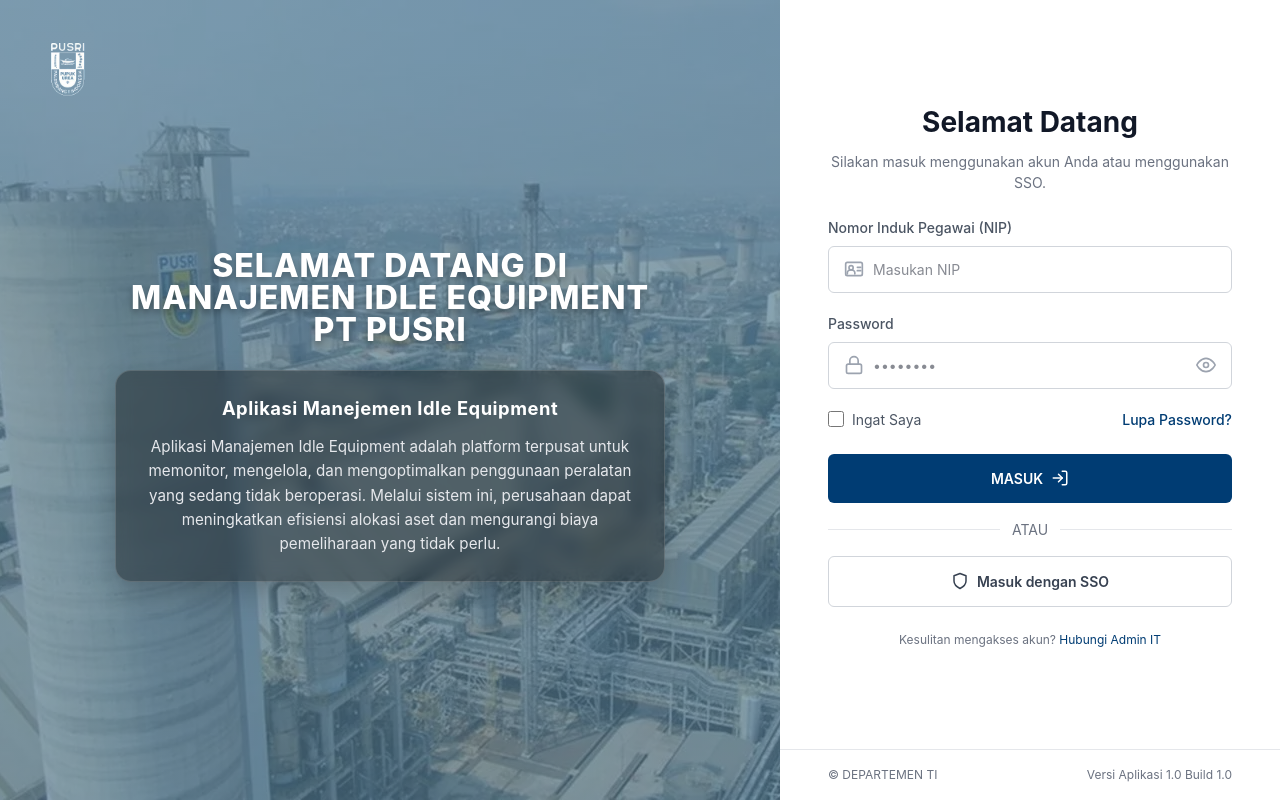
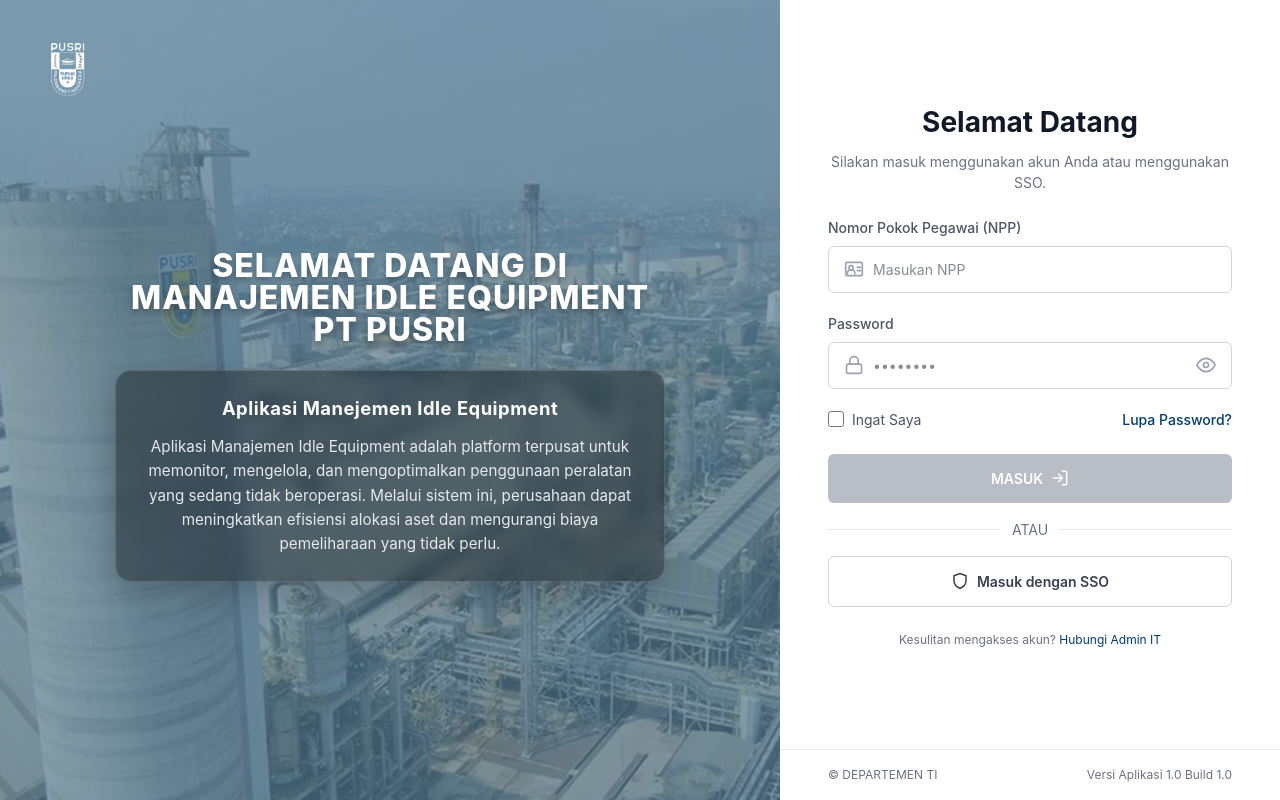
Before and after one commit to 23041450154/sistem-manajemrn-idle-pusri, a Next.js app: page / in a window 1280 px wide. Built offline with nearby package versions, Linux system fonts and the light colour scheme.

Commit message:
added alert

```diff
--- a/src/components/LoginPage/LoginPage.module.css
+++ b/src/components/LoginPage/LoginPage.module.css
@@ -164,6 +164,11 @@
   box-shadow: 0 0 0 3px rgba(0, 60, 115, 0.1);
 }
 
+.input::-ms-reveal,
+.input::-ms-clear {
+  display: none;
+}
+
 .passwordToggle {
   position: absolute;
   right: 1rem;
@@ -236,8 +241,14 @@
   transition: background-color 0.2s;
 }
 
-.submitButton:hover {
+.submitButton:hover:not(:disabled) {
   background-color: #002b54;
+}
+
+.submitButton:disabled {
+  background-color: #9ca3af;
+  cursor: not-allowed;
+  opacity: 0.7;
 }
 
 .helpText {
--- a/src/components/LoginPage/LoginPage.tsx
+++ b/src/components/LoginPage/LoginPage.tsx
@@ -6,6 +6,7 @@
 
 export default function LoginPage() {
   const [showPassword, setShowPassword] = useState(false);
+  const [nik, setNik] = useState('');
 
   const togglePasswordVisibility = () => {
     setShowPassword(!showPassword);
@@ -56,7 +57,7 @@
           <form onSubmit={handleLogin}>
             <div className={styles.formGroup}>
               <label className={styles.label} htmlFor="nik">
-                Nomor Induk Pegawai (NIP)
+                Nomor Pokok Pegawai (NPP)
               </label>
               <div className={styles.inputWrapper}>
                 {/* ID Card Icon */}
@@ -71,7 +72,9 @@
                   id="nik"
                   type="text"
                   className={styles.input}
-                  placeholder="Masukan NIP"
+                  placeholder="Masukan NPP"
+                  value={nik}
+                  onChange={(e) => setNik(e.target.value)}
                   required
                 />
               </div>
@@ -127,10 +130,10 @@
               </a>
             </div>
 
-            <button type="submit" className={styles.submitButton}>
+            <button type="submit" className={styles.submitButton} disabled={nik.length < 5} onClick={() => alert("Api belum belum di hubungkan bro ...")}>
               MASUK
               {/* Log In Icon */}
-              <svg xmlns="http://www.w3.org/2000/svg" width="18" height="18" viewBox="0 0 24 24" fill="none" stroke="currentColor" strokeWidth="2" strokeLinecap="round" strokeLinejoin="round">
+              <svg xmlns="http://www.w3.org/2000/svg" width="18" height="18" viewBox="0 0 24 24" fill="none" stroke="currentColor" strokeWidth="2" strokeLinecap="round" strokeLinejoin="round" >
                 <path d="M15 3h4a2 2 0 0 1 2 2v14a2 2 0 0 1-2 2h-4"></path>
                 <polyline points="10 17 15 12 10 7"></polyline>
                 <line x1="15" y1="12" x2="3" y2="12"></line>
@@ -139,8 +142,7 @@
           </form>
 
           <div className={styles.divider}>ATAU</div>
-
-          <button type="button" className={styles.ssoButton} onClick={() => console.log("SSO Login attempt")}>
+          <button type="button" className={styles.ssoButton} onClick={() => alert("login dengan sso sedang dalam pengembangan. terimakasyi")}>
             {/* Shield/Security Icon for SSO */}
             <svg xmlns="http://www.w3.org/2000/svg" width="18" height="18" viewBox="0 0 24 24" fill="none" stroke="currentColor" strokeWidth="2" strokeLinecap="round" strokeLinejoin="round">
               <path d="M12 22s8-4 8-10V5l-8-3-8 3v7c0 6 8 10 8 10z"></path>
```
